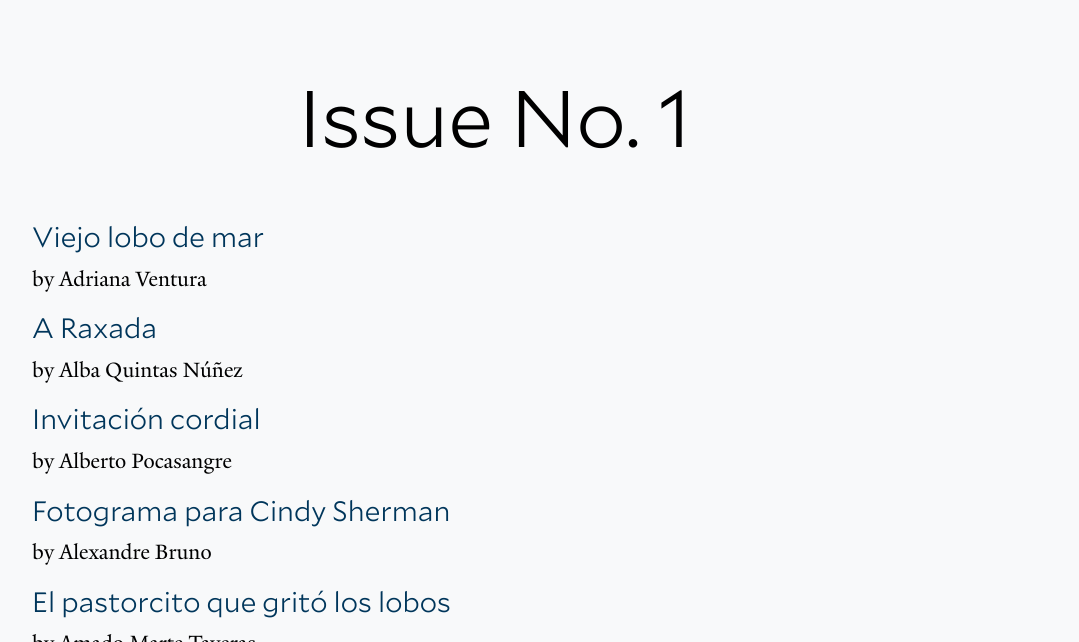
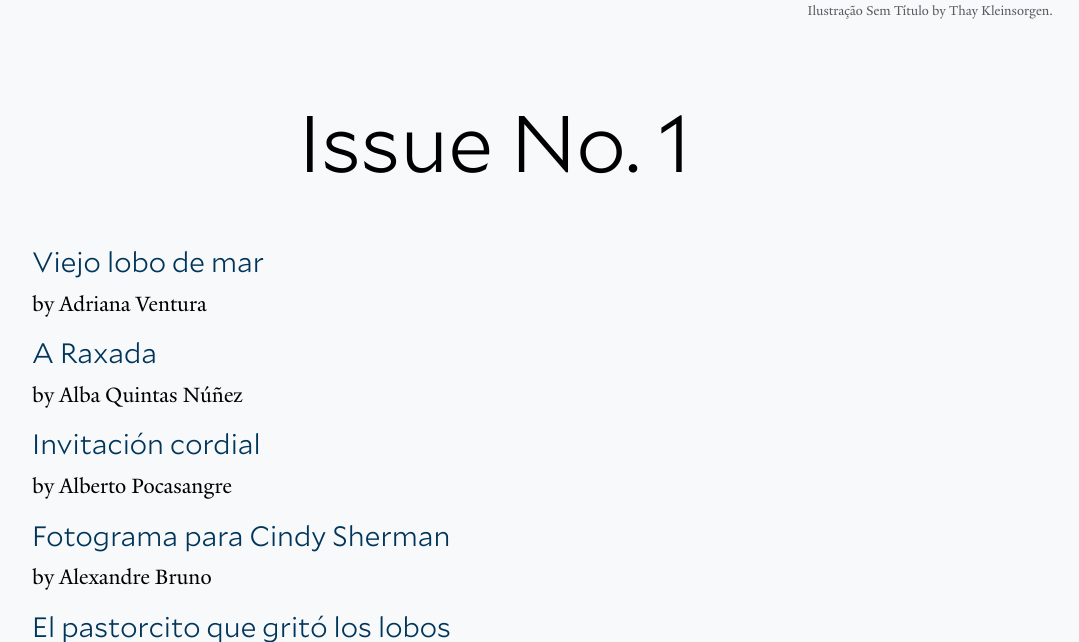
Before and after one commit to elotroalex/variantes, a Jekyll site: the page built from index.html, in a window 1280 px wide and 900 px high, scrolled down 646 px, cut to the strip 258-900 px from the top of the window. Shown: the whole strip, without its empty margins (145-1224 px from the left). Built offline with Jekyll 4.4.1, drawn with Linux system fonts in a browser that asks for light colours.

Commit message:
added caption to Thay's art

```diff
--- a/_layouts/home.html
+++ b/_layouts/home.html
@@ -14,5 +14,10 @@ layout: default
     </div>
   </div>
 </header>
+<div class="bg-light">
+  <div class="container">
+    <p class="text-end small text-muted pt-1 mb-0">Ilustração Sem Título by Thay Kleinsorgen.</p>
+  </div>
+</div>
 
 {{content}}
```
